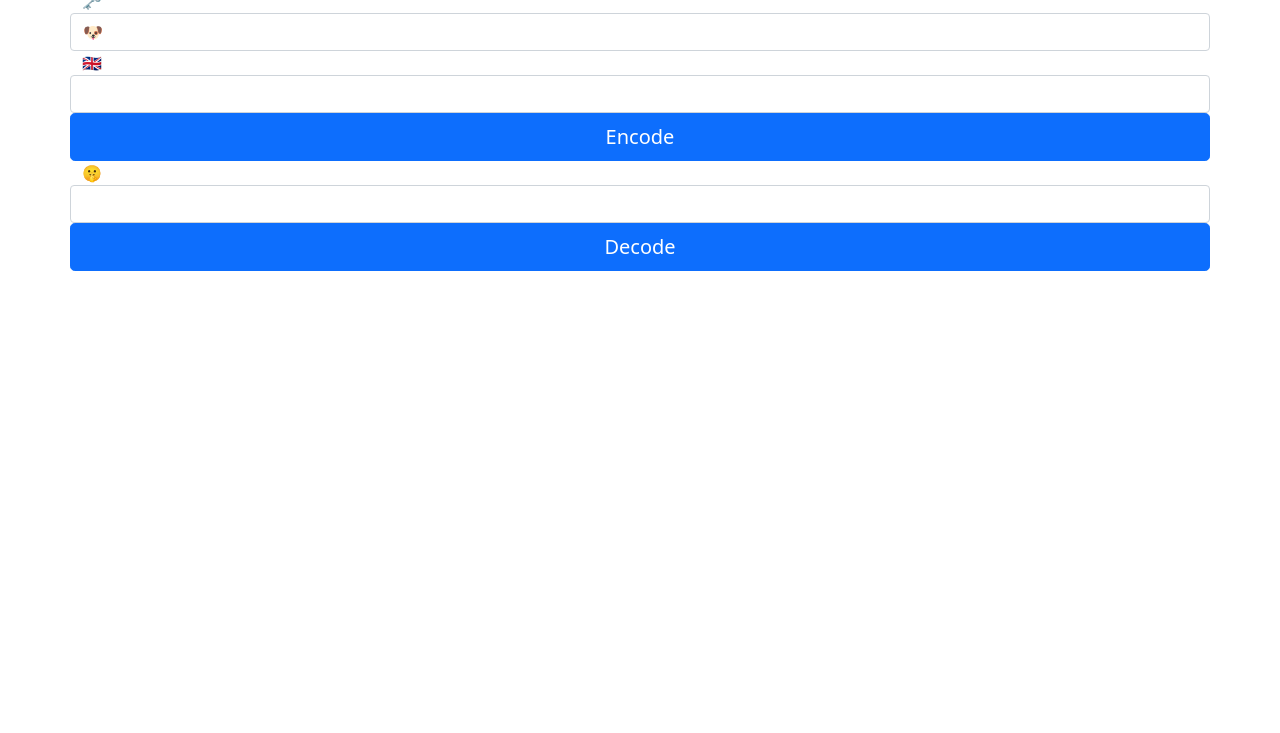
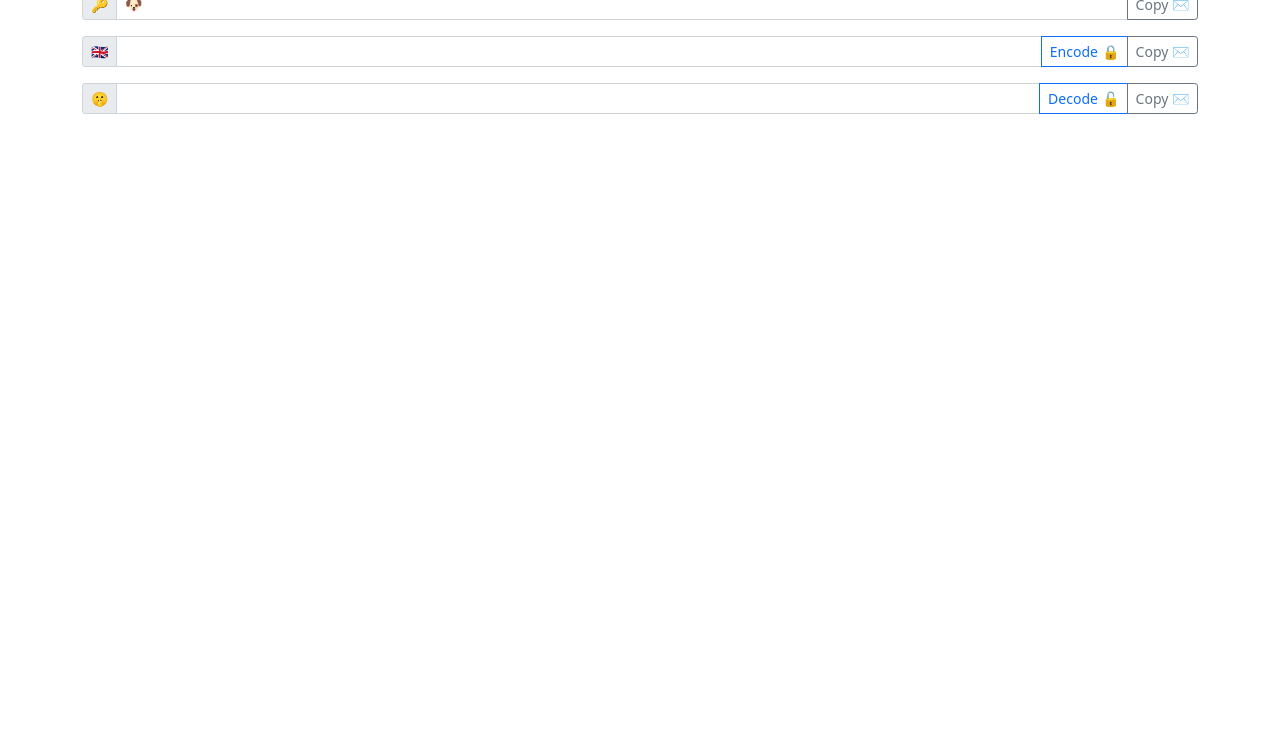
Before and after one commit to spoon16/secret-code, a plain HTML site: page index.html in a window 1280 px wide. Shown: the part 67-800 px from the top of the page. Drawn offline with nearby package versions, Linux system fonts and the light colour scheme.

Commit message:
ux improvements

```diff
--- a/index.html
+++ b/index.html
@@ -11,22 +11,27 @@
         <h1>Ellee's Secret Coder</h1>
         <form>
             <div class="form-group row">
-                <label for="key">🗝</label>
-                <input type="text" class="form-control" id="key">
+                <div class="input-group input-group-sm mb-3">
+                    <span class="input-group-text" id="key-label">🔑</span>
+                    <input type="text" id="key" class="form-control" aria-label="Key" aria-describedby="key-label">
+                    <button class="btn btn-outline-secondary" id="copy-key" type="button">Copy ✉️</button>
+                </div>
             </div>
             <div class="form-group row">
-                <label for="english">🇬🇧</label>
-                <input type="text" class="form-control" id="english">
+                <div class="input-group input-group-sm mb-3">
+                    <span class="input-group-text" id="english-label">🇬🇧</span>
+                    <input type="text" id="english" class="form-control" aria-label="English" aria-describedby="english-label">
+                    <button class="btn btn-outline-primary" id="encode" type="button">Encode 🔒</button>
+                    <button class="btn btn-outline-secondary" id="copy-english" type="button">Copy ✉️</button>
+                </div>
             </div>
             <div class="form-group row">
-                <button type="button" id="encode" class="btn btn-primary btn-lg">Encode</button>
-            </div>
-            <div class="form-group row">
-                <label for="code">🤫</label>
-                <input type="text" class="form-control" id="code">
-            </div>
-            <div class="form-group row">
-                <button type="button" id="decode" class="btn btn-primary btn-lg">Decode</button>
+                <div class="input-group input-group-sm mb-3">
+                    <span class="input-group-text" id="code-label">🤫</span>
+                    <input type="text" id="code" class="form-control" aria-label="Code" aria-describedby="code-label">
+                    <button class="btn btn-outline-primary" id="decode" type="button">Decode 🔓</button>
+                    <button class="btn btn-outline-secondary" id="copy-code" type="button">Copy ✉️</button>
+                </div>
             </div>
         </form>
     </div>
@@ -117,6 +122,35 @@
 
             $("#encode").click(updateCode);
             $("#decode").click(updateEnglish);
+
+            $("#copy-key").click(function () {
+                $("#key").select();
+                console.log("Copy Key", document.execCommand("copy"));
+            });
+
+            $("#copy-code").click(function () {
+                $("#code").select();
+                console.log("Copy Code", document.execCommand("copy"));
+            });
+
+            $("#copy-english").click(function () {
+                $("#english").select();
+                console.log("Copy English", document.execCommand("copy"));
+            });
+
+            $("#code").on("input", updateEnglish);
+
+            $("#code-label").click(function () {
+                $("#code").select();
+            });
+
+            $("#english-label").click(function () {
+                $("#english").select();
+            });
+
+            $("#key-label").click(function () {
+                $("#key").select();
+            });
         });
     </script>
   </body>
```
